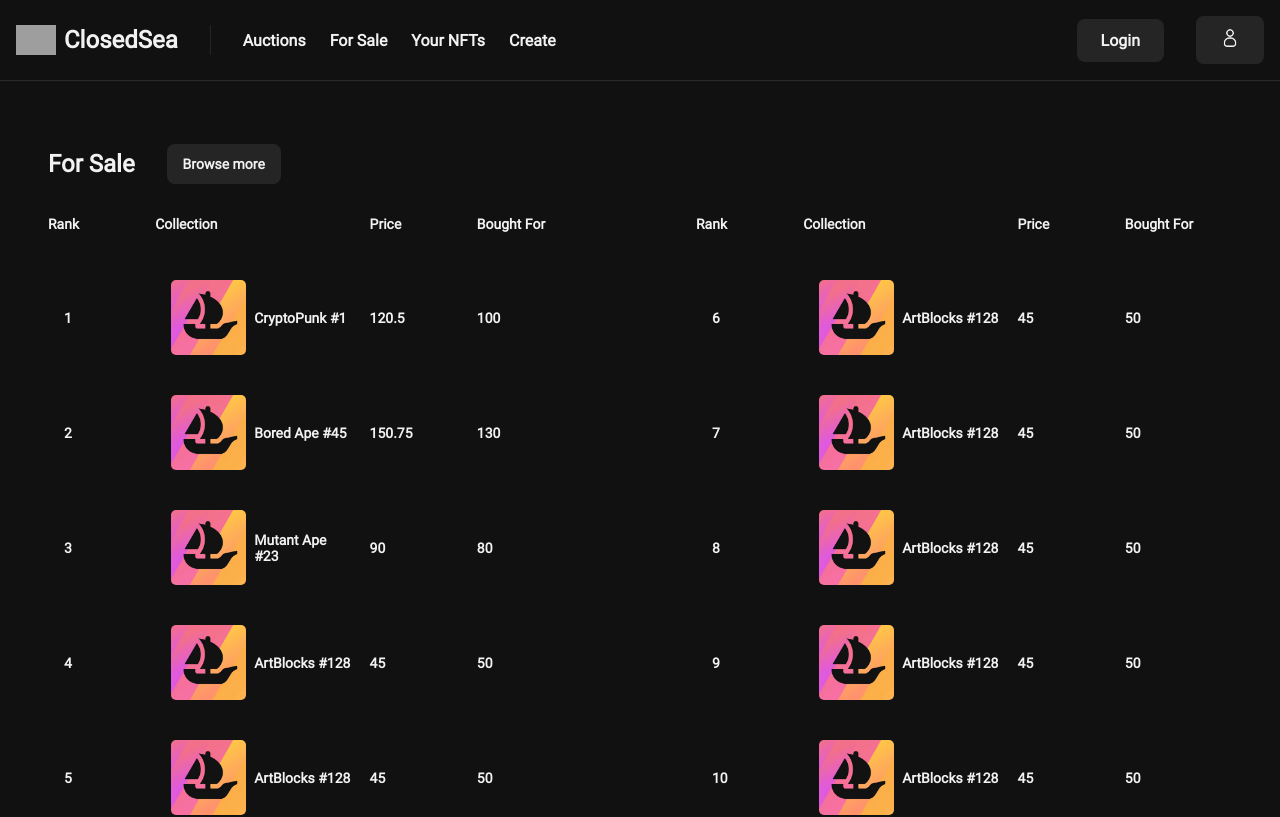
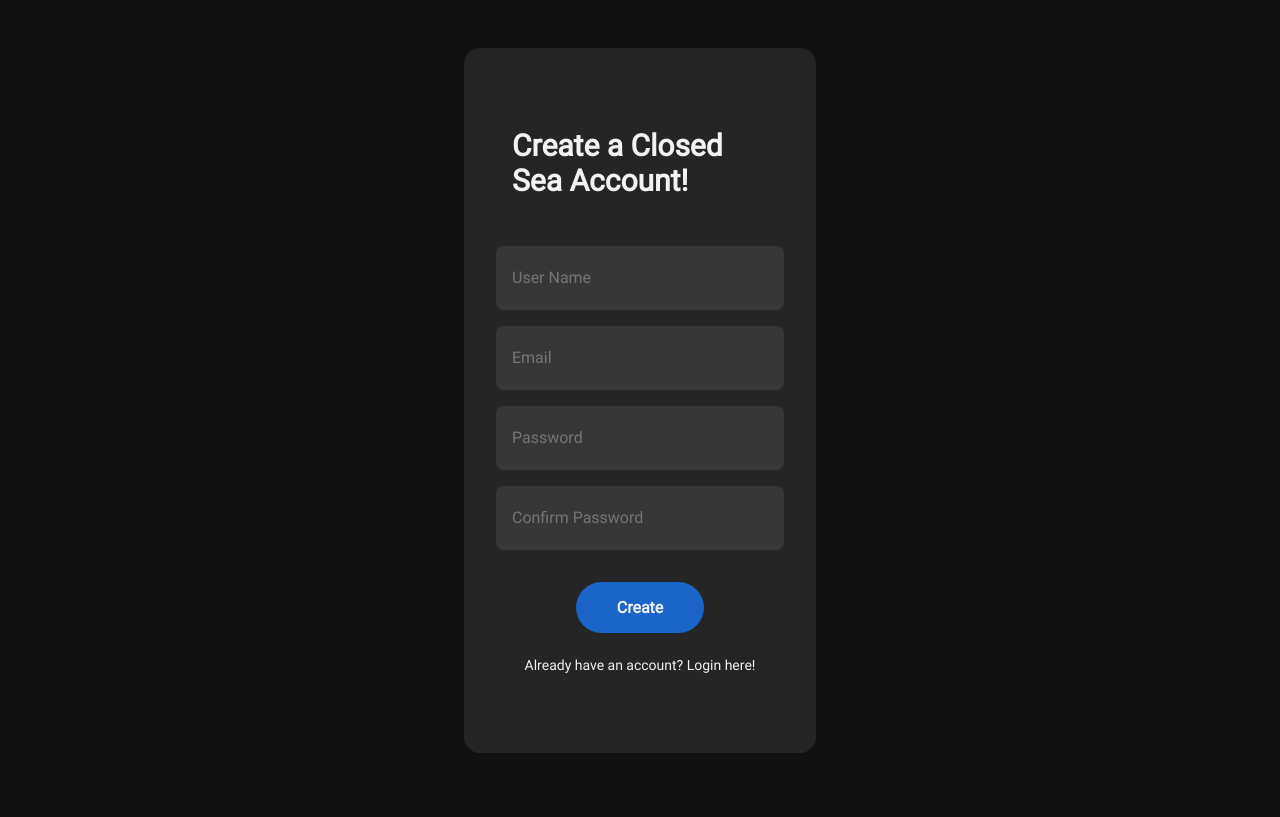
Before and after one commit to vismaydeeps/NFT-Marketplace, a React (Vite) app in the folder front/: page / in a window 1280 px wide. Shown: the top 817 px of the page. Built offline with nearby package versions, Linux system fonts and the light colour scheme; grey boxes are pictures that could not be loaded.

Commit message:
login and create account

```diff
--- a/front/src/App.jsx
+++ b/front/src/App.jsx
@@ -2,14 +2,18 @@
 import "./App.css";
 import Navbar from './components/Navbar/Navbar'
 import LeaderBoard from './components/LeaderBoard/LeaderBoard'
+import Login from './components/Login/Login';
+import CreateAccount from './components/CreateAccount/CreateAccount';
 
 const App = () => {
   return (
     <>
-      <Navbar />
+      {/* <Navbar />
       <div className="content">
       <LeaderBoard />
-      </div>
+      </div> */}
+      {/* <Login /> */}
+      <CreateAccount />
     </>
   )
 }
--- /dev/null
+++ b/front/src/components/CreateAccount/CreateAccount.css
@@ -0,0 +1,81 @@
+.create-account-wrapper {
+    display: flex;
+    align-items: center;
+    justify-content: center;
+    height: 100vh;
+    width: 100vw;
+}
+
+.create-account-wrapper form {
+    color: var(--clr-text);
+    display: flex;
+    align-items: center;
+    flex-direction: column;
+    justify-content: center;
+    gap: 1rem;
+    width: 20%;
+    background-color: var(--clr-neutral-dark);
+    border-radius: 1rem;
+    padding: 5rem 3rem;
+
+}
+
+.create-account-wrapper .firstname-wrapper,
+.create-account-wrapper .lastname-wrapper,
+.create-account-wrapper .email-wrapper,
+.create-account-wrapper .password-wrapper,
+.create-account-wrapper .confirm-wrapper {
+    display: flex;
+    padding: 1rem;
+    background-color: var(--clr-neutral-hover);
+    border-radius: 0.5rem;
+    width: 100%;
+}
+
+
+.create-account-wrapper .firstname-wrapper input,
+.create-account-wrapper .lastname-wrapper input,
+.create-account-wrapper .email-wrapper input,
+.create-account-wrapper .password-wrapper input,
+.create-account-wrapper .confirm-wrapper input {
+    background-color: var(--clr-neutral-hover);
+    color: var(--clr-text);
+    height: 2rem;
+    border: none;
+    width: 100%;
+    font-size: var(--fs-large);
+}
+
+.create-account-wrapper input:focus {
+    border: none;
+    outline: none;
+}
+
+.create-account-wrapper form .create-submit {
+    width: 50%;
+    padding: 1rem 0;
+    border-radius: 2rem;
+    font-size: var(--fs-large);
+    font-weight: var(--fw-800);
+    background-color: var(--clr-blue);
+    border: none;
+    color: var(--clr-text);
+    margin-top: 1rem;
+    transition: all 0.2s ease;
+}
+
+.create-account-wrapper form .create-submit:hover {
+    opacity: 0.75;
+    cursor: pointer;
+}
+
+.create-account-wrapper .login-account {
+    font-size: var(--fs-med);
+    margin-top: 0.5rem;
+    transition: all 0.2s ease;
+}
+
+.create-account-wrapper .login-account:hover {
+    cursor: pointer;
+    opacity: 0.75;
+}
--- /dev/null
+++ b/front/src/components/CreateAccount/CreateAccount.jsx
@@ -0,0 +1,35 @@
+import React from 'react'
+import "./CreateAccount.css";
+
+const CreateAccount = () => {
+    return (
+        <>
+            <div className="create-account-wrapper">
+                <form action="">
+                    <div className="login-title-wrapper">
+                        <p className="login-title">Create a <span>Closed Sea</span> Account!</p>
+                    </div>
+                    {/* <div className="firstname-wrapper">
+                        <input placeholder='First Name' type="text" name='create-firstname' />
+                    </div> */}
+                    <div className="lastname-wrapper">
+                        <input placeholder='User Name' type="text" name='create-lastname' />
+                    </div>
+                    <div className="email-wrapper">
+                        <input type="email" placeholder='Email' name="create-email" className='create-email' id="" />
+                    </div>
+                    <div className="password-wrapper">
+                        <input type="password" placeholder='Password' name="create-password" id="" />
+                    </div>
+                    <div className="confirm-wrapper">
+                        <input type="password" placeholder='Confirm Password' name="create-confirm-pass" id="" />
+                    </div>
+                    <input type="submit" value="Create" className='create-submit' />
+                    <p className="login-account">Already have an account? Login here!</p>
+                </form>
+            </div>
+        </>
+    )
+}
+
+export default CreateAccount
--- /dev/null
+++ b/front/src/components/Login/Login.css
@@ -0,0 +1,81 @@
+.login-wrapper {
+    color: var(--clr-text);
+    display: flex;
+    justify-content: center;
+    align-items: center;
+    height: 100vh;
+    width: 100vw;
+}
+
+.login-wrapper form {
+    background-color: var(--clr-neutral-dark);
+    padding: 5rem 3rem;
+    display: flex;
+    flex-direction: column;
+    align-items: center;
+    gap: 1rem;
+    width: 20%;
+    border-radius: 1rem;
+}
+
+.login-wrapper .username-wrapper, .login-wrapper .password-wrapper{
+    display: flex;
+    padding: 1rem;
+    background-color: var(--clr-neutral-hover);
+    border-radius: 0.5rem;
+    width: 100%;
+}
+
+.login-wrapper .username-wrapper input, .login-wrapper .password-wrapper input{
+    background-color: var(--clr-neutral-hover);
+    color: var(--clr-text);
+    height: 2rem;
+    border: none;
+    width: 100%;
+    font-size: var(--fs-large);
+}
+
+.login-wrapper input:focus{
+    border: none;
+    outline: none;
+}
+
+.login-title-wrapper{
+    font-size: var(--fs-extra-large);
+    font-weight: var(--fw-800);
+    margin-bottom: 2rem;
+}
+
+.login-wrapper form .login-submit{
+    width: 50%;
+    padding: 1rem 0;
+    border-radius: 2rem;
+    font-size: var(--fs-large);
+    font-weight: var(--fw-800);
+    background-color: var(--clr-blue);
+    border: none;
+    color: var(--clr-text);
+    margin-top: 1rem;
+    transition: all 0.2s ease;
+}
+
+.login-wrapper form .login-submit:hover{
+    opacity: 0.75;
+    cursor: pointer;
+}
+
+.login-wrapper span{
+    color: var(--clr-blue);
+}
+
+.login-wrapper .create-account{
+    font-size: var(--fs-med);
+    margin-top: 0.5rem;
+    transition: all 0.2s ease;
+
+}
+
+.login-wrapper .create-account:hover{
+    cursor: pointer;
+    opacity: 0.75;
+}
--- /dev/null
+++ b/front/src/components/Login/Login.jsx
@@ -0,0 +1,26 @@
+import React from 'react'
+import "./Login.css";
+
+const Login = () => {
+    return (
+        <>
+            <div className="login-wrapper">
+                <form action="">
+                    <div className="login-title-wrapper">
+                        <p className="login-title">Sign in to <span>Closed Sea</span></p>
+                    </div>
+                    <div className="username-wrapper">
+                        <input placeholder='Username' type="text" name='login-username' />
+                    </div>
+                    <div className="password-wrapper">
+                        <input type="password" placeholder='Password' name="login-password" id="" />
+                    </div>
+                    <input type="submit" value="Login" className='login-submit'/>
+                    <p className="create-account">New here? Create an account!</p>
+                </form>
+            </div>
+        </>
+    )
+}
+
+export default Login
--- a/front/src/index.css
+++ b/front/src/index.css
@@ -21,6 +21,7 @@
   --clr-neutral-dark: #252525;
   --clr-neutral-hover: #373737;
   --clr-text: #F2F2F2;
+  --clr-blue : #1A65C7;
 
   --fw-400: 400;
   --fw-600: 600;
@@ -30,7 +31,7 @@
   --fs-small: 12px;
   --fs-med: 14px;
   --fs-large: 16px;
-  --fs-extra-large : 24px;
+  --fs-extra-large: 30px;
 
   --ff-roboto: "Roboto-Regular";
 }
```
